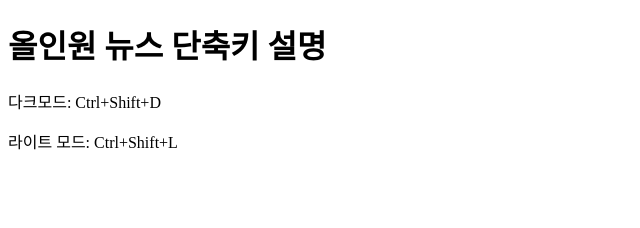
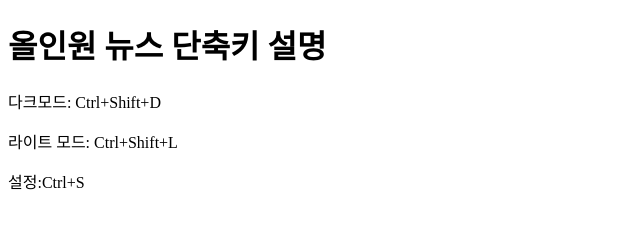
Before and after one commit to bamtolcompany/allinonenews_keyboard.shortcut, a plain HTML site: page index.html in a window 1280 px wide. Shown: the full height of the page, 0-640 px from the left. Drawn offline with Linux system fonts and the light colour scheme.

Commit message:
Update index.html

```diff
--- a/index.html
+++ b/index.html
@@ -7,5 +7,6 @@
   <h1>올인원 뉴스 단축키 설명</h1>
   <p>다크모드: Ctrl+Shift+D</p>
   <p>라이트 모드: Ctrl+Shift+L</p>
+  <p>설정:Ctrl+S</p>
 </body>
 </html>
```
